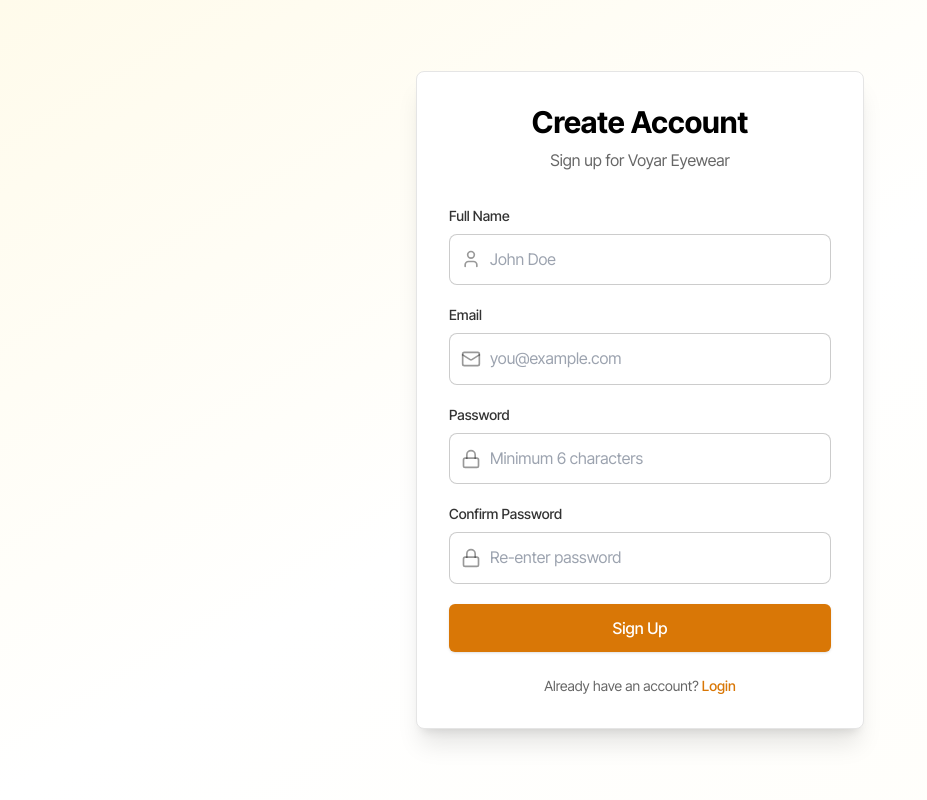
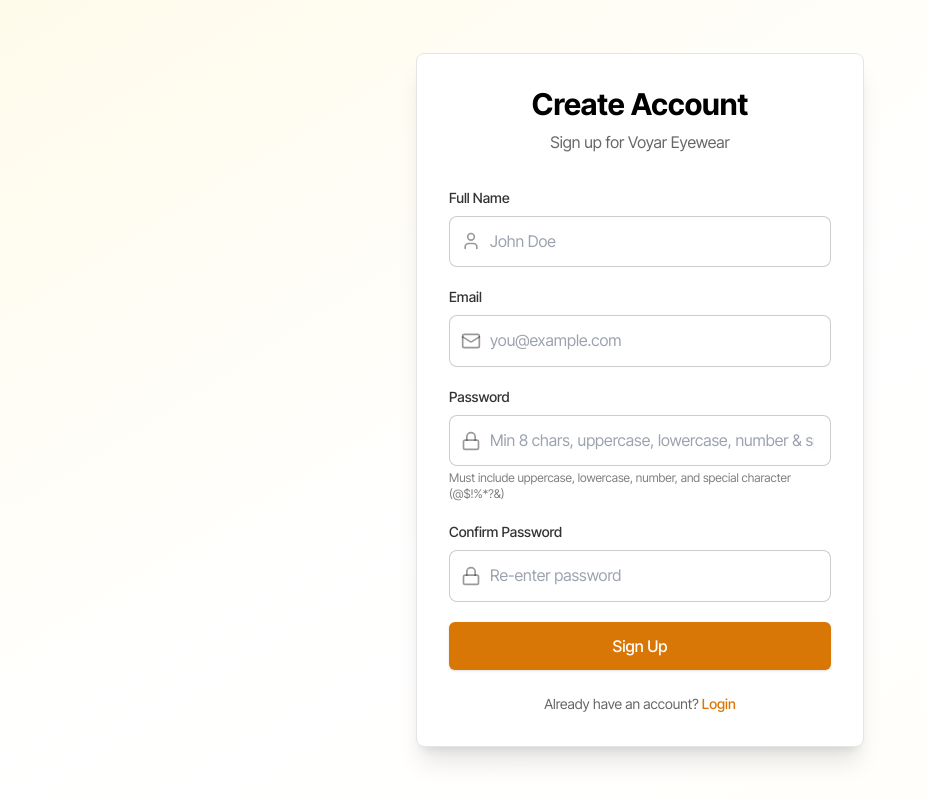
Before and after one commit to Sayan-dev731/Voyar, a React (Vite) app in the folder frontend/: page /signup in a window 1280 px wide. Shown: the whole page, without its empty margins (0-927 px from the left). Built offline with nearby package versions, Linux system fonts and the light colour scheme.

Commit message:
feat: Enhance password validation for signup process with strength requirements and error handling

```diff
--- a/frontend/src/pages/Signup.tsx
+++ b/frontend/src/pages/Signup.tsx
@@ -26,8 +26,16 @@
             return;
         }
 
-        if (password.length < 6) {
-            setError('Password must be at least 6 characters long');
+        // Validate password strength to match backend requirements
+        if (password.length < 8) {
+            setError('Password must be at least 8 characters long');
+            setLoading(false);
+            return;
+        }
+
+        const passwordRegex = /^(?=.*[a-z])(?=.*[A-Z])(?=.*\d)(?=.*[@$!%*?&])[A-Za-z\d@$!%*?&]/;
+        if (!passwordRegex.test(password)) {
+            setError('Password must contain at least one uppercase letter, one lowercase letter, one number, and one special character (@$!%*?&)');
             setLoading(false);
             return;
         }
@@ -44,6 +52,11 @@
             const data = await response.json();
 
             if (!response.ok) {
+                // Handle validation errors from backend
+                if (data.errors && Array.isArray(data.errors)) {
+                    const errorMessages = data.errors.map((err: { message: string }) => err.message).join('. ');
+                    throw new Error(errorMessages);
+                }
                 throw new Error(data.message || 'Signup failed');
             }
 
@@ -127,10 +140,13 @@
                                 value={password}
                                 onChange={(e) => setPassword(e.target.value)}
                                 className="w-full pl-10 pr-4 py-3 border border-black/20 rounded-lg focus:outline-none focus:ring-2 focus:ring-amber-500 focus:border-amber-500"
-                                placeholder="Minimum 6 characters"
+                                placeholder="Min 8 chars, uppercase, lowercase, number & special char"
                                 required
                             />
                         </div>
+                        <p className="mt-1 text-xs text-black/50">
+                            Must include uppercase, lowercase, number, and special character (@$!%*?&)
+                        </p>
                     </div>
 
                     <div>
```
